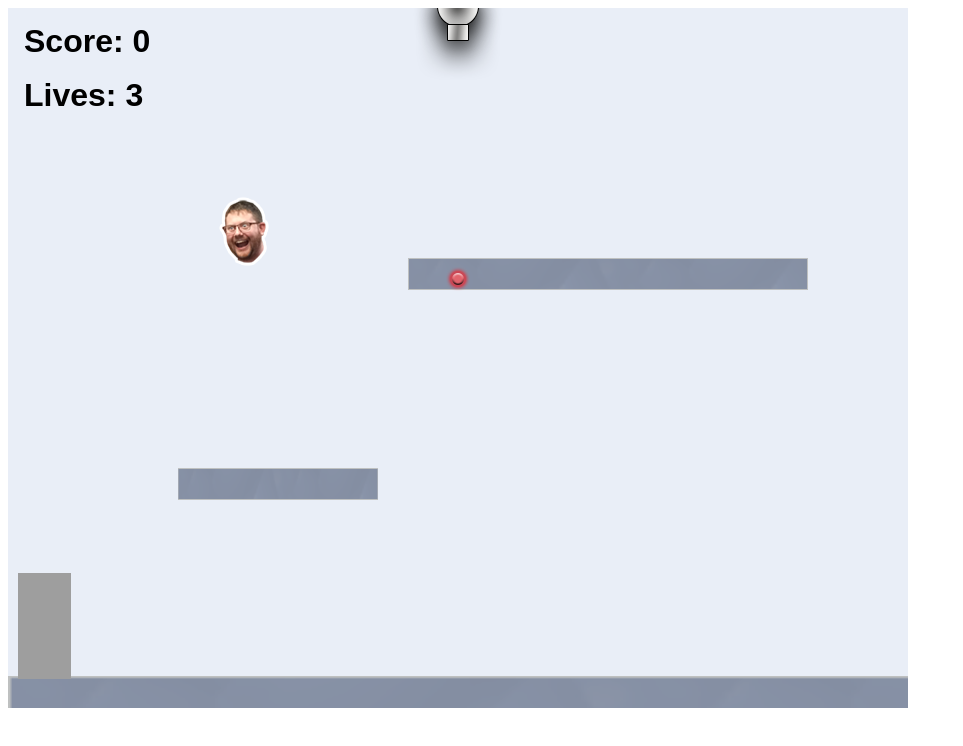
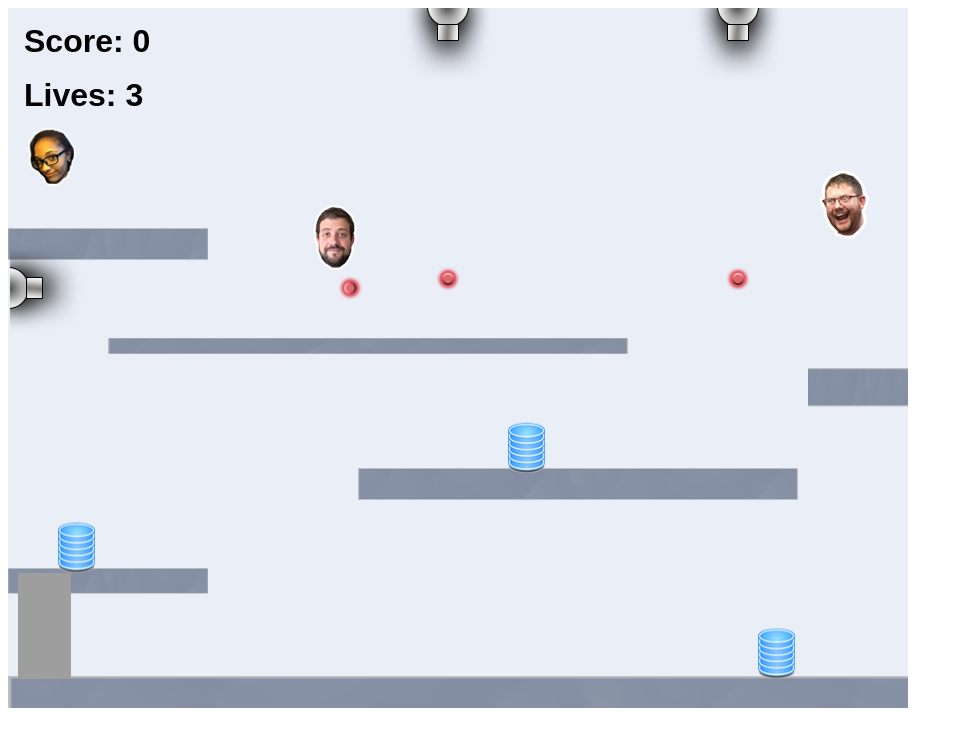
Before and after one commit to xindiliu2/xindiliu2.github.io, a website: page projects/platformer/index.html in a window 1280 px wide. Shown: the whole page, without its empty margins (0-963 px from the left). Drawn offline with Linux system fonts and the light colour scheme; animation ran at ten frames a second.

Commit message:
<message about commit>

```diff
--- a/projects/platformer/js/init/cannon.js
+++ b/projects/platformer/js/init/cannon.js
@@ -27,7 +27,9 @@
         // ALL YOUR CODE GOES BELOW HERE ///////////////////////////////////////
 
         // example:
-        createCannon("top", 450);
+        createCannon("top", 440);
+        createCannon("top", 730);
+        createCannon("left", 280, 5);
 
 
         // ALL YOUR CODE GOES ABOVE HERE ///////////////////////////////////////
--- a/projects/platformer/js/init/collectable.js
+++ b/projects/platformer/js/init/collectable.js
@@ -37,9 +37,12 @@
         // ALL YOUR CODE GOES BELOW HERE ///////////////////////////////////////
 
         // example:
-        createCollectable(type.steve, 200, 170, 6, 0.7);
-
-
+        createCollectable(type.steve, 800, 160);
+        createCollectable(type.kennedi, 20, 120);
+        createCollectable(type.max, 300, 180, 6, 0.7);
+        createCollectable(type.db, 50, 515, 8, 1);
+        createCollectable(type.db, 750, 620, 8, 1);
+        createCollectable(type.db, 500, 415, 8, 1);
 
         // ALL YOUR CODE GOES ABOVE HERE ///////////////////////////////////////
         ////////////////////////////////////////////////////////////////////////
--- a/projects/platformer/js/init/platform.js
+++ b/projects/platformer/js/init/platform.js
@@ -37,8 +37,11 @@
         createPlatform(0, game.world.height - 32, 3, 2);    // DO NOT DELETE
 
         // example:
-        createPlatform(400, 250);
-        createPlatform(170, 460, 0.5);
+        createPlatform(800, 360, 0.3, 1.2);
+        createPlatform(0, 560, 0.5, 0.8);
+        createPlatform(350, 460, 1.1);
+        createPlatform(100, 330, 1.3, 0.5);
+        createPlatform(0, 220, 0.5);
 
         // ALL YOUR CODE GOES ABOVE HERE ///////////////////////////////////////
         ////////////////////////////////////////////////////////////////////////
```
Also changed, not shown: portfolio.html (+1 -0 lines).
